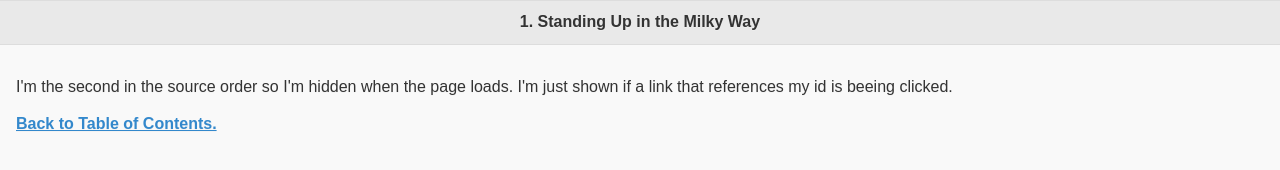
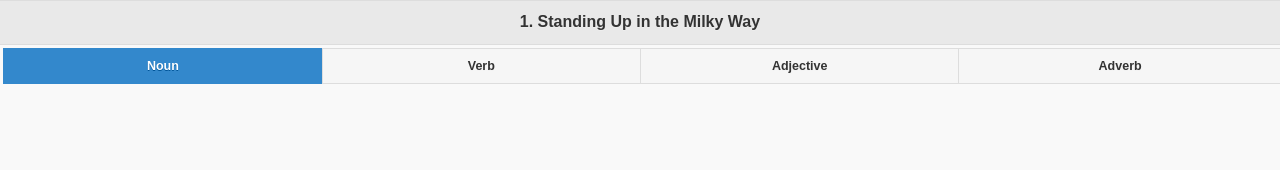
Before and after one commit to ghjang/cosmos, a plain HTML site: page docs/index.html in a window 1280 px wide. Both pictures are taken after a click on the link "1. Standing Up in the Milky Way". Drawn offline with Linux system fonts and the light colour scheme.

Commit message:
added tabs.

```diff
--- a/docs/index.html
+++ b/docs/index.html
@@ -46,10 +46,26 @@
 		<h1 id="episode-name"></h1>
 	</div>
 
-	<div role="main" class="ui-content">
-		<p>I'm the second in the source order so I'm hidden when the page loads. I'm just shown if a link that references my id is beeing clicked.</p>
-		<p><a href="#table-of-contents">Back to Table of Contents.</a></p>
-	</div>
+    <!-- start of tabs -->
+    <div data-role="tabs" id="tabs">
+        <div data-role="navbar">
+            <ul>
+                <li><a href="#noun" class="ui-btn-active" data-ajax="false">Noun</a></li>
+                <li><a href="#verb" data-ajax="false">Verb</a></li>
+                <li><a href="#adjective" data-ajax="false">Adjective</a></li>
+                <li><a href="#adverb" data-ajax="false">Adverb</a></li>
+            </ul>
+        </div>
+        <div id="noun">
+        </div>
+        <div id="verb">
+        </div>
+        <div id="adjective">
+        </div>
+        <div id="adverb">
+        </div>
+    </div>
+    <!-- end of tabs -->
 </div>
 <!-- end of vocabulary page -->
 
```
